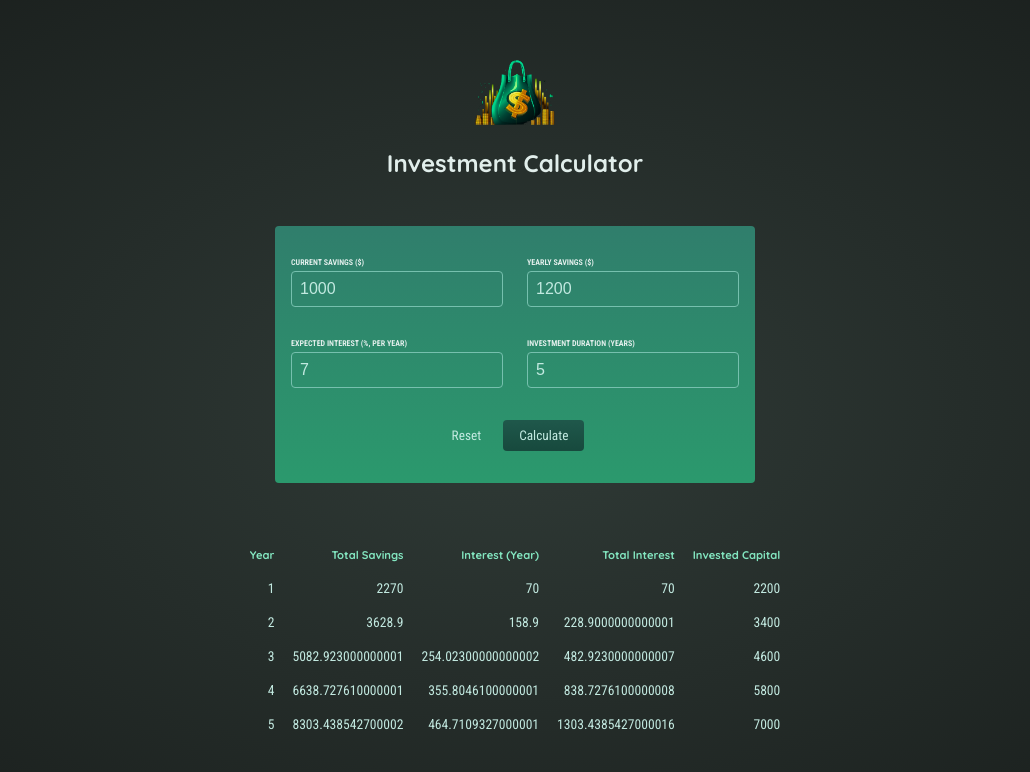
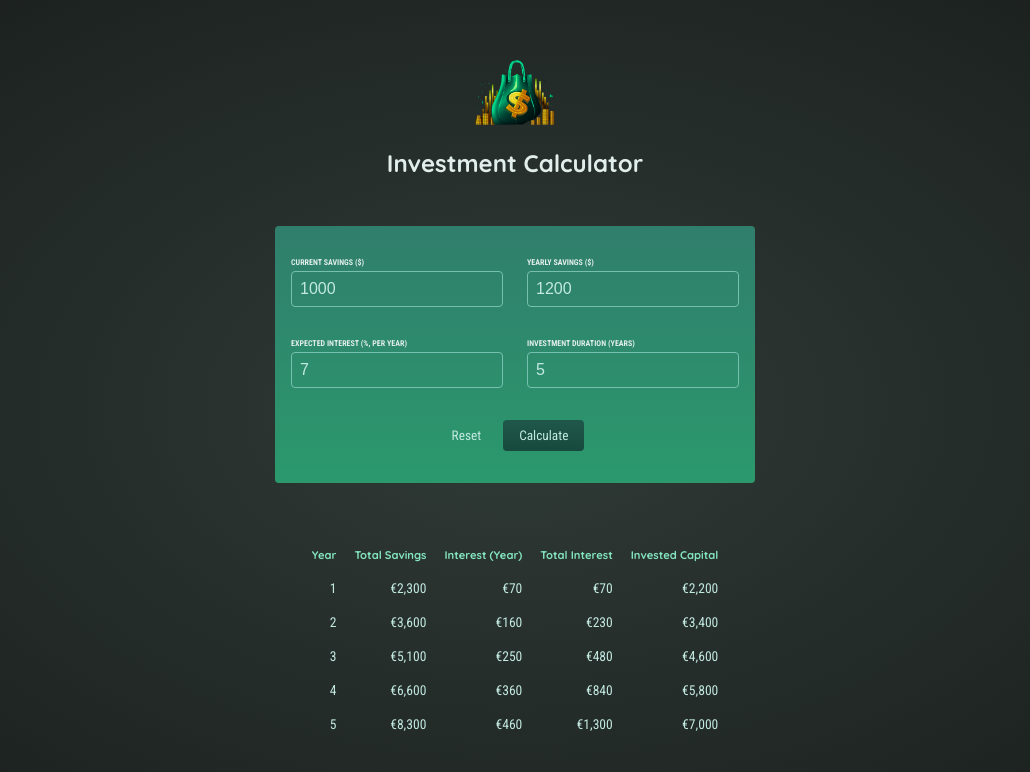
Before and after one commit to emmawalshdev/Investment-tracker, a React (Create React App) app: page / in a window 1280 px wide. Both pictures are taken after a click on the button "Calculate". Shown: the top 772 px of the page, without its empty margins (125-1155 px from the left). Built offline with nearby package versions, Linux system fonts and the light colour scheme.

Commit message:
Add currency formatting

```diff
--- a/src/components/InvestmentResults/InvestmentResults.js
+++ b/src/components/InvestmentResults/InvestmentResults.js
@@ -1,5 +1,12 @@
 // show and filter investments
 import React from "react";
+
+const formatter = new Intl.NumberFormat('en-IE', {
+    style: 'currency',
+    currency: 'EUR',
+    minimumFractionDigits: 2,
+    maximumSignificantDigits: 2
+})
 
 const InvestmentResults = (props) => {
 
@@ -20,21 +27,23 @@
                 {props.items.map((yearData) => (
                     <tr key={yearData.year}>
                         <td>{yearData.year}</td>
-                        <td>{yearData.savingsEndOfYear}</td>
-                        <td>{yearData.yearlyInterest}</td>
+                        <td>{formatter.format(yearData.savingsEndOfYear)}</td>
+                        <td>{formatter.format(yearData.yearlyInterest)}</td>
                         <td>
                             {
+                                formatter.format(
                                 yearData.savingsEndOfYear -
                                 props.initialInvestment -
                                 yearData.yearlyContribution *
                                 yearData.year
-                            }
+                            )}
                         </td>
                         <td>
                             {
+                                formatter.format(
                                 props.initialInvestment +
                                 yearData.yearlyContribution * yearData.year
-                            }
+                            )}
                         </td>
                     </tr>
                 ))}
```
Lines whose indentation alone changed are shown as unchanged.
